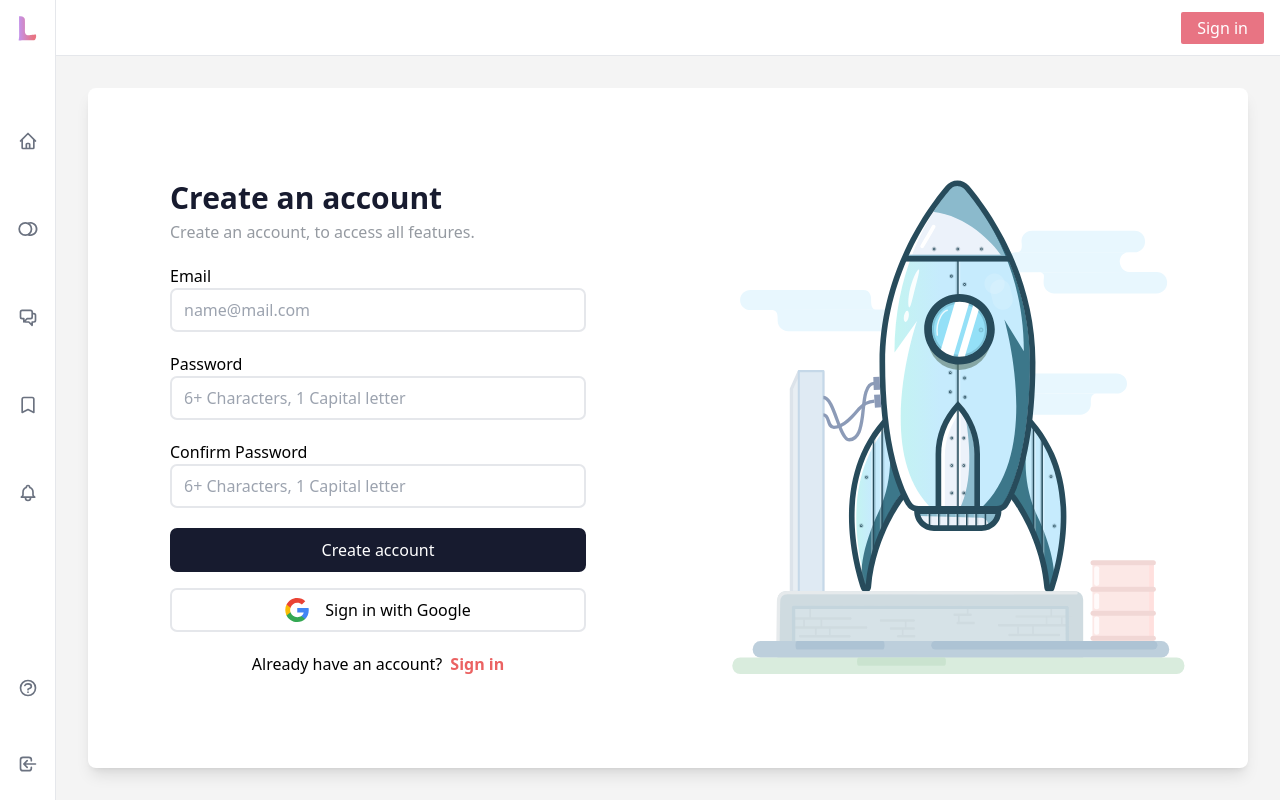
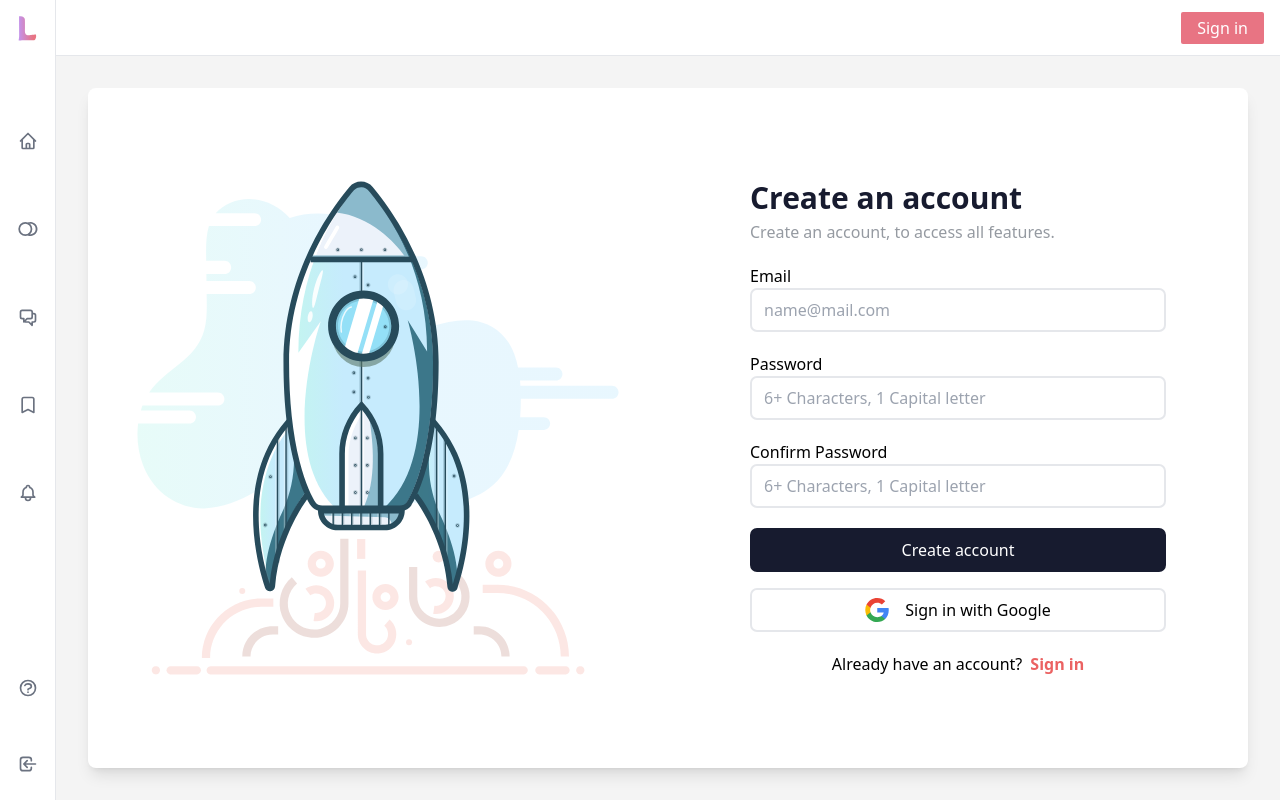
Before and after one commit to fugarino/crypto-app, a Next.js app: page /signup in a window 1280 px wide. Built offline with nearby package versions, Linux system fonts and the light colour scheme; no server answers.

Commit message:
style: sign up form img change

```diff
--- a/pages/signup.tsx
+++ b/pages/signup.tsx
@@ -53,7 +53,7 @@ const SignUp: NextPage = () => {
   };
 
   return (
-    <LargeCardWithImage url="/rocketalt.svg" altLayout={true}>
+    <LargeCardWithImage url="/rocketB.svg" altLayout={false}>
       <FormLayout
         handleFormSubmit={handleSignup}
         error={error}
```
